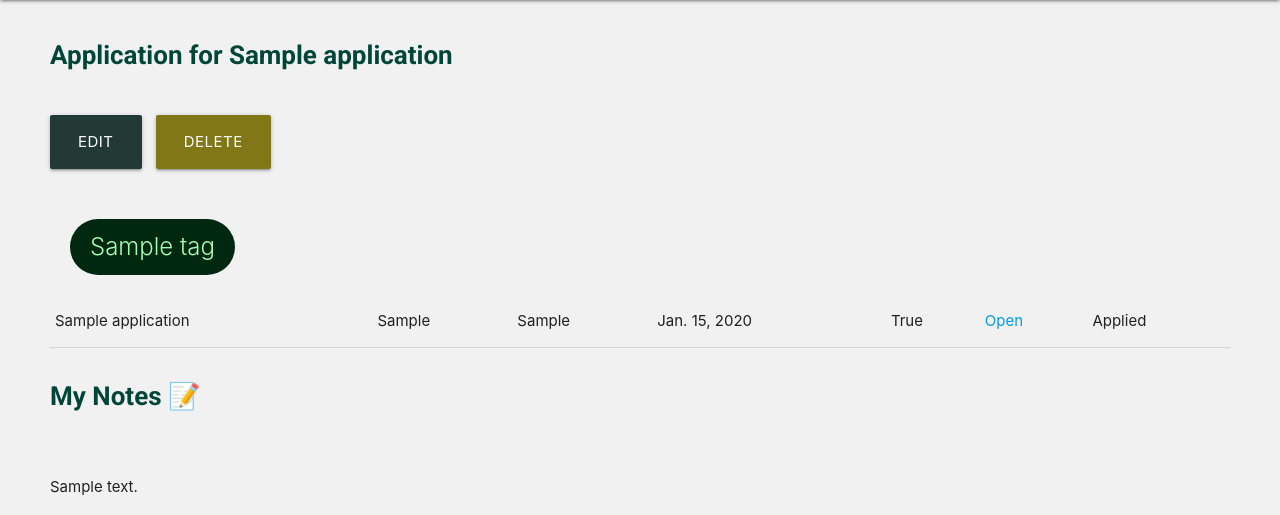
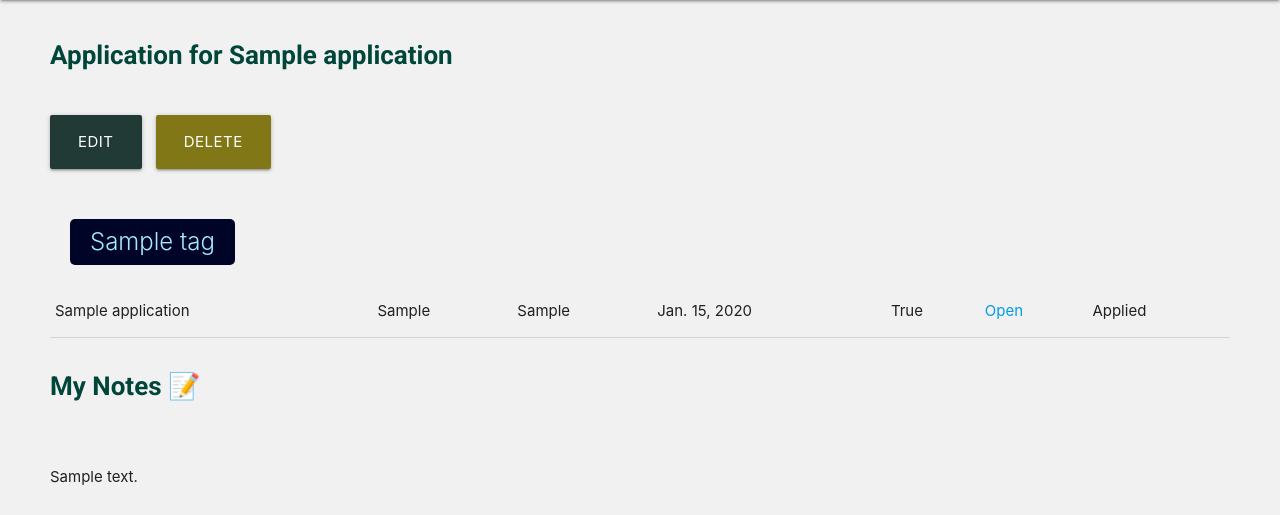
Before and after one commit to NatashaRodic/career-crafter, a Django app: page /applications/1/ in a window 1280 px wide. Shown: the part 64-579 px from the top of the page. Run offline with Django 4.2, Linux system fonts and the light colour scheme; a user stored in the database is signed in; tables that the repository leaves empty hold one stand-in row (values such as "Sample post"); some libraries are stand-ins or nearby versions.

Commit message:
Update style and README file

```diff
--- a/main_app/static/css/style.css
+++ b/main_app/static/css/style.css
@@ -107,3 +107,19 @@ img {
     margin-top: 20px;
     border-radius: 20px;
 }
+
+
+.tagBox2 {
+    font-size: 24px;
+    font-weight: 300;
+    color: #a3eaff;
+    padding: 5px 20px;
+    background-color: #000527;
+    border-radius: 5px;
+    display: inline-block;
+    margin: 20px;
+}
+
+.tagBox2:hover {
+    background-color: #002710;
+}
--- a/main_app/templates/applications/detail.html
+++ b/main_app/templates/applications/detail.html
@@ -9,7 +9,7 @@
         href="{% url 'application_delete' application.id %}">Delete</a>
     <div>
         {% for tag in application.tags.all %}
-        <div class="skillBox2">
+        <div class="tagBox2">
             <span class="card-title">
                 {{tag.name}}
             </span>
```
Also changed, not shown: README.md, main_app/static/images/erd.png (added), main_app/static/images/my_skills_page.png (added).
